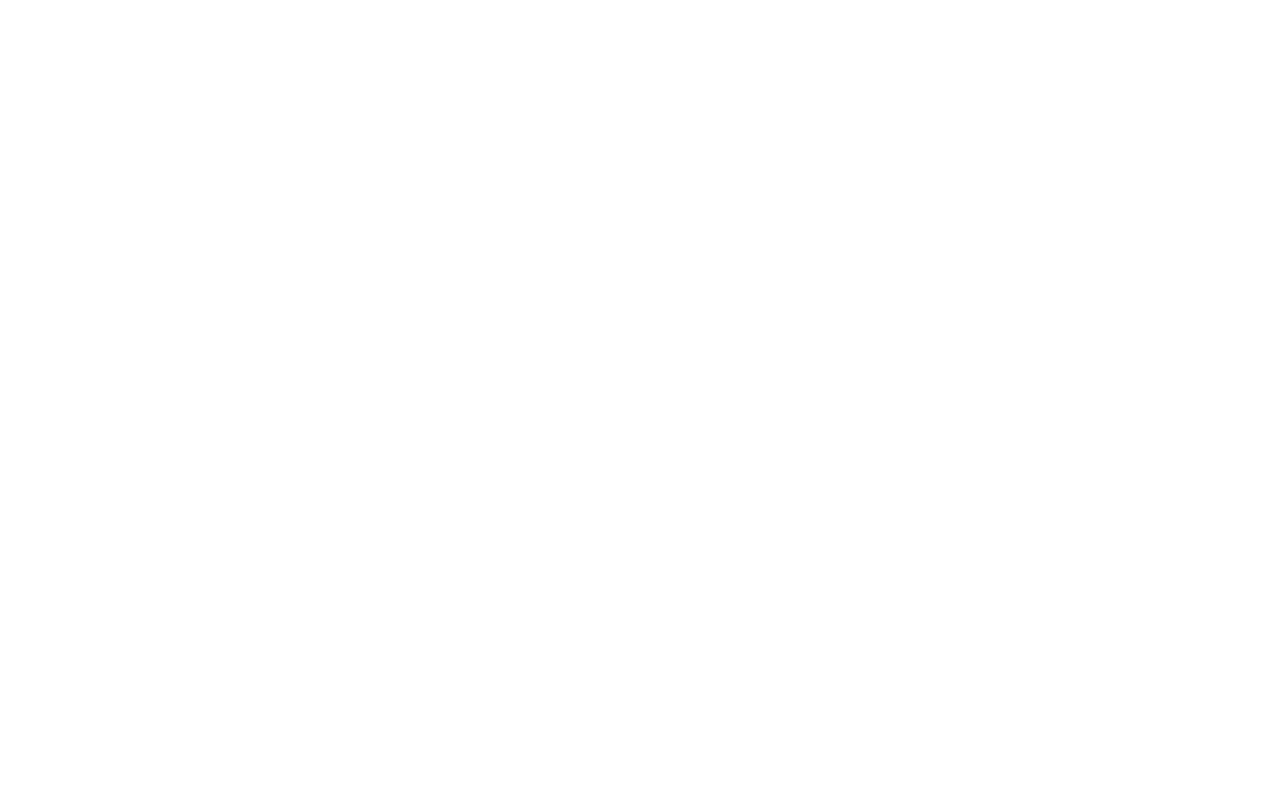
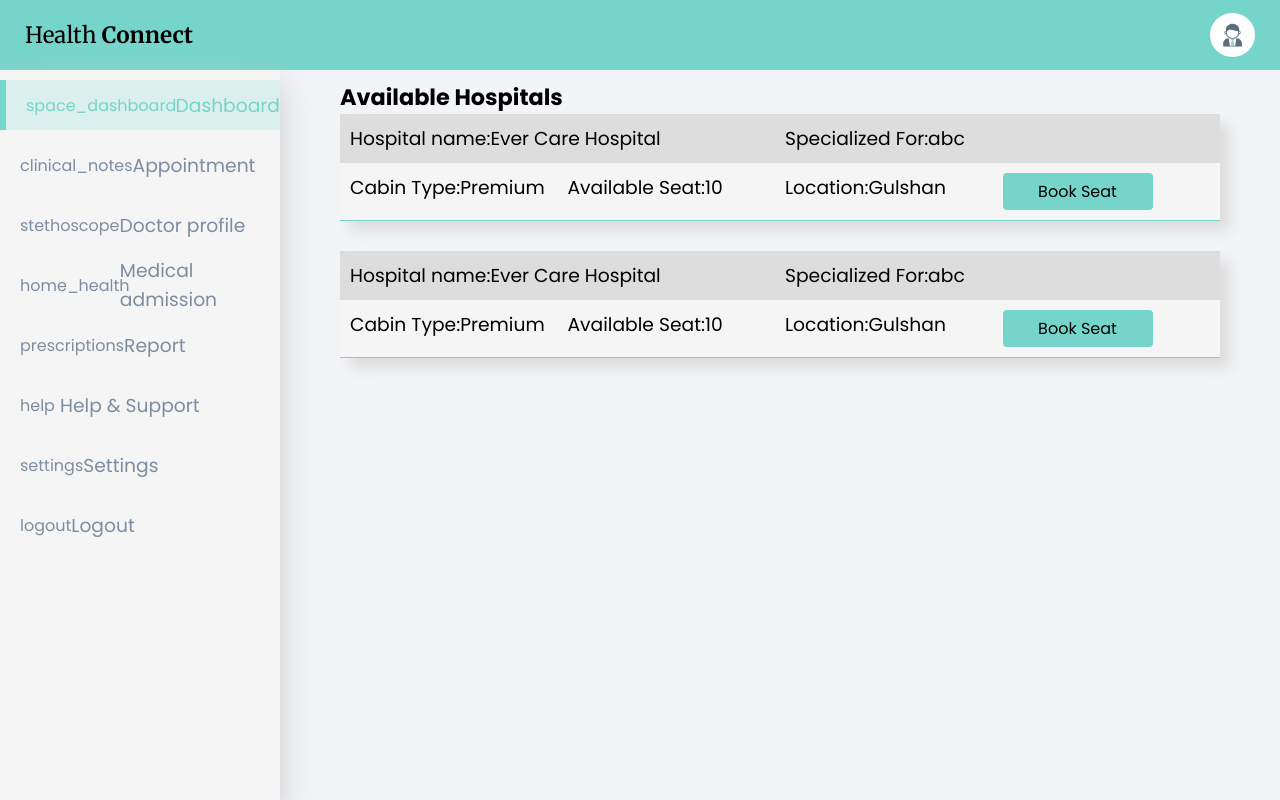
Before and after one commit to ShajeedHossain/Health-Connect, a React app in the folder frontend/health-connect/: page /dashboard/hospitalBooking/bookseat in a window 1280 px wide. Before the commit this address had no page. Built offline with nearby package versions, Linux system fonts and the light colour scheme; the HTML template or start-up script is replaced by a standard one.

Commit message:
Hospital Booking page converted to react

```diff
--- a/frontend/health-connect/src/App.css
+++ b/frontend/health-connect/src/App.css
@@ -2,6 +2,8 @@
     Font Import
 ==============================*/
 @import url("https://fonts.googleapis.com/css2?family=Poppins:ital,wght@0,300;0,400;0,500;0,600;0,700;1,300;1,400;1,500;1,600;1,700&display=swap");
+
+@import url("https://fonts.googleapis.com/css2?family=Merriweather:wght@400;700;900&display=swap");
 
 /*=============================
     Common Css
@@ -69,7 +71,11 @@ small {
     Dashboard
 ==============================*/
 .material-symbols-outlined {
-    font-variation-settings: "FILL" 0, "wght" 400, "GRAD" 0, "opsz" 24;
+    font-variation-settings:
+        "FILL" 0,
+        "wght" 400,
+        "GRAD" 0,
+        "opsz" 24;
 }
 .dashboardBody {
     display: flex;
--- a/frontend/health-connect/src/App.jsx
+++ b/frontend/health-connect/src/App.jsx
@@ -10,6 +10,7 @@ import Dashboard from "./components/pages/Dashboard";
 import Appointment from "./components/dashboard/pages/Appointment";
 import TakeAppointment from "./components/dashboard/TakeAppointment";
 import HospitalBooking from "./components/dashboard/pages/HospitalBooking";
+import BookAHospitalSeat from "./components/dashboard/BookAHospitalSeat";
 
 function App() {
     return (
@@ -45,6 +46,15 @@ function App() {
                             </Dashboard>
                         }
                     />
+
+                    <Route
+                        path="/dashboard/hospitalBooking/bookseat"
+                        element={
+                            <Dashboard>
+                                <BookAHospitalSeat />
+                            </Dashboard>
+                        }
+                    />
                     <Route path="signup" element={<Signup />} />
                     <Route path="login" element={<Login />} />
                     <Route
--- /dev/null
+++ b/frontend/health-connect/src/components/dashboard/BookAHospitalSeat.jsx
@@ -0,0 +1,45 @@
+import classes from "../../styles/BookAHospitalSeat.module.css";
+export default function BookAHospitalSeat() {
+    return (
+        <section className={classes["BookHospitalSeat"]}>
+            <section className={classes["HospitalBookSeatPart"]}>
+                <div className={classes["HospitalBookSeatPartHeading"]}>
+                    <h2>Available Hospitals</h2>
+                </div>
+
+                <div className={classes["BookHospitalCards"]}>
+                    <div className={classes["BookHospitalCard"]}>
+                        <div className={classes["BookHospitalCard1strow"]}>
+                            <h3>Hospital name:Ever Care Hospital</h3>
+                            <h3>Specialized For:abc</h3>
+                        </div>
+                        <div className={classes["BookHospitalCard2ndrow"]}>
+                            <h3>Cabin Type:Premium</h3>
+                            <h3>Available Seat:10 </h3>
+                            <h3>Location:Gulshan</h3>
+                            <a href="#" className={classes["BookHospitalBtn"]}>
+                                Book Seat
+                            </a>
+                        </div>
+                    </div>
+
+                    <div className={classes["BookHospitalCard"]}>
+                        <div className={classes["BookHospitalCard1strow"]}>
+                            <h3>Hospital name:Ever Care Hospital</h3>
+                            <h3>Specialized For:abc</h3>
+                        </div>
+                        <div className={classes["BookHospitalCard2ndrow"]}>
+                            <h3>Cabin Type:Premium</h3>
+                            <h3>Available Seat:10 </h3>
+                            <h3>Location:Gulshan</h3>
+
+                            <a href="#" className={classes["BookHospitalBtn"]}>
+                                Book Seat
+                            </a>
+                        </div>
+                    </div>
+                </div>
+            </section>
+        </section>
+    );
+}
--- a/frontend/health-connect/src/components/dashboard/Navbar.jsx
+++ b/frontend/health-connect/src/components/dashboard/Navbar.jsx
@@ -21,7 +21,9 @@ export default function Navbar(props) {
                     <span className={classes.bar}></span>
                 </div>
                 <div className={classes.logo}>
-                    <h2>Health Connect</h2>
+                    <h2>
+                        Health <span>Connect</span>
+                    </h2>
                 </div>
                 <div className={classes.userprofile}>
                     <p>{newUser ? newUser.fullname : ""}</p>
--- a/frontend/health-connect/src/components/pages/Dashboard.jsx
+++ b/frontend/health-connect/src/components/pages/Dashboard.jsx
@@ -1,8 +1,8 @@
 import { useEffect, useState } from "react";
+import UserLog from "../../apis/UserLog";
 import { useAuthContext } from "../../hooks/useAuthContext";
 import DashboardBody from "../dashboard/DashboardBody";
 import Navbar from "../dashboard/Navbar";
-import UserLog from "../../apis/UserLog";
 
 export default function Dashboard({ children }) {
     const { user } = useAuthContext();
--- /dev/null
+++ b/frontend/health-connect/src/styles/BookAHospitalSeat.module.css
@@ -0,0 +1,165 @@
+/*--------------book Hospital seat page-----------*/
+
+.BookHospitalSeat {
+    display: flex;
+    flex-direction: column;
+    justify-content: space-around;
+    padding: 10px 60px;
+    /* margin-bottom: 20px; */
+}
+
+/* .BookHospitalSeatPart {
+    display: flex;
+    flex-direction: column;
+    justify-content: space-around;
+} */
+
+.filternavbar {
+    padding: 10px 60px;
+}
+
+.FilterNavbarOptions {
+    border: 1px solid var(--color-primary-paste);
+    border-radius: 5px;
+    margin-bottom: 10px;
+    margin-top: 10px;
+    background-color: var(--color-primary-paste);
+    padding: 10px 20px;
+    display: flex;
+    justify-content: space-around;
+}
+
+.CustomSelect {
+    -webkit-appearance: none;
+    -moz-appearance: none;
+    appearance: none;
+    background: transparent;
+    border: none;
+    outline: none;
+}
+
+.filtertitle {
+    font-family: poppins, sans-serif;
+    font-weight: 500;
+}
+
+.BookHospitalCard {
+    border-bottom: solid 1px var(--color-primary-paste);
+    box-shadow: 10px 10px 12px 0px rgba(221, 221, 221, 1);
+    margin-bottom: 30px;
+    background-color: var(--deep-white);
+}
+
+.BookHospitalCard {
+    display: flex;
+    flex-direction: column;
+    justify-content: space-around;
+}
+
+.BookHospitalCard2ndrow {
+    display: grid;
+    grid-template-columns: repeat(4, 1fr);
+    grid-column-gap: 10px;
+    padding: 10px;
+}
+.BookHospitalCard1strow {
+    background-color: #ddd;
+    display: grid;
+    grid-template-columns: repeat(2, 1fr);
+    grid-column-gap: 10px;
+    padding: 10px;
+}
+
+.BookHospitalCard2ndrow h3 {
+    text-align: start;
+}
+
+.BookHospitalBtn {
+    background-color: var(--color-primary-paste);
+    width: 150px;
+    padding: 4px;
+    text-align: center;
+    border: 2px solid var(--color-primary-paste);
+    border-radius: 4px;
+    transition-duration: 0.4s;
+    cursor: pointer;
+}
+
+.BookHospitalBtn h3 {
+    font-family: poppins;
+    font-weight: 400;
+}
+
+.BookHospitalBtn a {
+    color: white;
+    text-decoration: none;
+}
+
+.BookHospitalBtn:hover a {
+    background-color: var(--color-light-paste);
+    color: black;
+}
+
+/* //----------Media Query of hospital seat book------// */
+
+@media screen and (min-width: 576px) and (max-width: 768px) {
+    /*----for medium devices------*/
+    .BookHospitalCard {
+        display: grid;
+        grid-template-columns: repeat(2, 1fr);
+        grid-column-gap: 10px;
+    }
+
+    .BookHospitalCard2ndrow,
+    .BookHospitalCard1strow {
+        display: flex;
+        flex-direction: column;
+        justify-content: space-around;
+    }
+
+    .BookHospitalCard2ndrow,
+    .BookHospitalCard1strow h3 {
+        text-align: start;
+    }
+
+    .BookHospitalBtn {
+        background-color: var(--color-primary-paste);
+        padding: 5px;
+        width: 110px;
+        text-align: center;
+        border: 2px solid var(--color-primary-paste);
+        border-radius: 4px;
+        transition-duration: 0.4s;
+        cursor: pointer;
+    }
+}
+
+@media screen and (max-width: 576px) {
+    /*----for smaller devices------*/
+    .BookHospitalCard {
+        display: grid;
+        grid-template-rows: repeat(1, 1fr);
+        grid-row-gap: 2px;
+    }
+
+    .BookHospitalCard2ndrow,
+    .BookHospitalCard1strow {
+        display: flex;
+        flex-direction: column;
+        justify-content: space-around;
+    }
+    .BookHospitalCard1strow,
+    .BookHospitalCard2ndrow h3 {
+        text-align: start;
+    }
+    .BookHospitalBtn {
+        background-color: var(--color-primary-paste);
+        width: 100px;
+        padding: 4px;
+        text-align: center;
+        border: 2px solid var(--color-primary-paste);
+        border-radius: 4px;
+        transition-duration: 0.4s;
+        cursor: pointer;
+    }
+}
--- a/frontend/health-connect/src/styles/HospitalBooking.module.css
+++ b/frontend/health-connect/src/styles/HospitalBooking.module.css
@@ -11,12 +11,9 @@
 .hospital-admission-check-header {
     display: flex;
     justify-content: space-between;
-    margin-bottom: 20px;
-    margin-top: 10px;
-}
-
-.hospital-admission-check-heading {
-    margin-bottom: 20px;
+    align-items: center;
+    margin-bottom: 30px;
+    margin-top: 20px;
 }
 
 .book-seat-btn {
@@ -28,11 +25,6 @@
     border-radius: 4px;
     transition-duration: 0.4s;
     cursor: pointer;
-}
-
-.book-seat-btn h3 {
-    font-family: poppins;
-    font-weight: 500;
 }
 
 .book-seat-btn a {
--- a/frontend/health-connect/src/styles/Navbar.module.css
+++ b/frontend/health-connect/src/styles/Navbar.module.css
@@ -38,6 +38,14 @@ nav {
     background-color: white;
 }
 
+.logo h2 {
+    font-family: "Merriweather", serif;
+    font-weight: 400;
+}
+.logo h2 span {
+    font-family: "Merriweather", serif;
+    font-weight: 700;
+}
 @media screen and (max-width: 1200px) {
     .hamburgerMenu {
         display: block;
```
Also changed, not shown: frontend/health-connect/src/components/dashboard/pages/HospitalBooking.jsx (+47 -22 lines).
